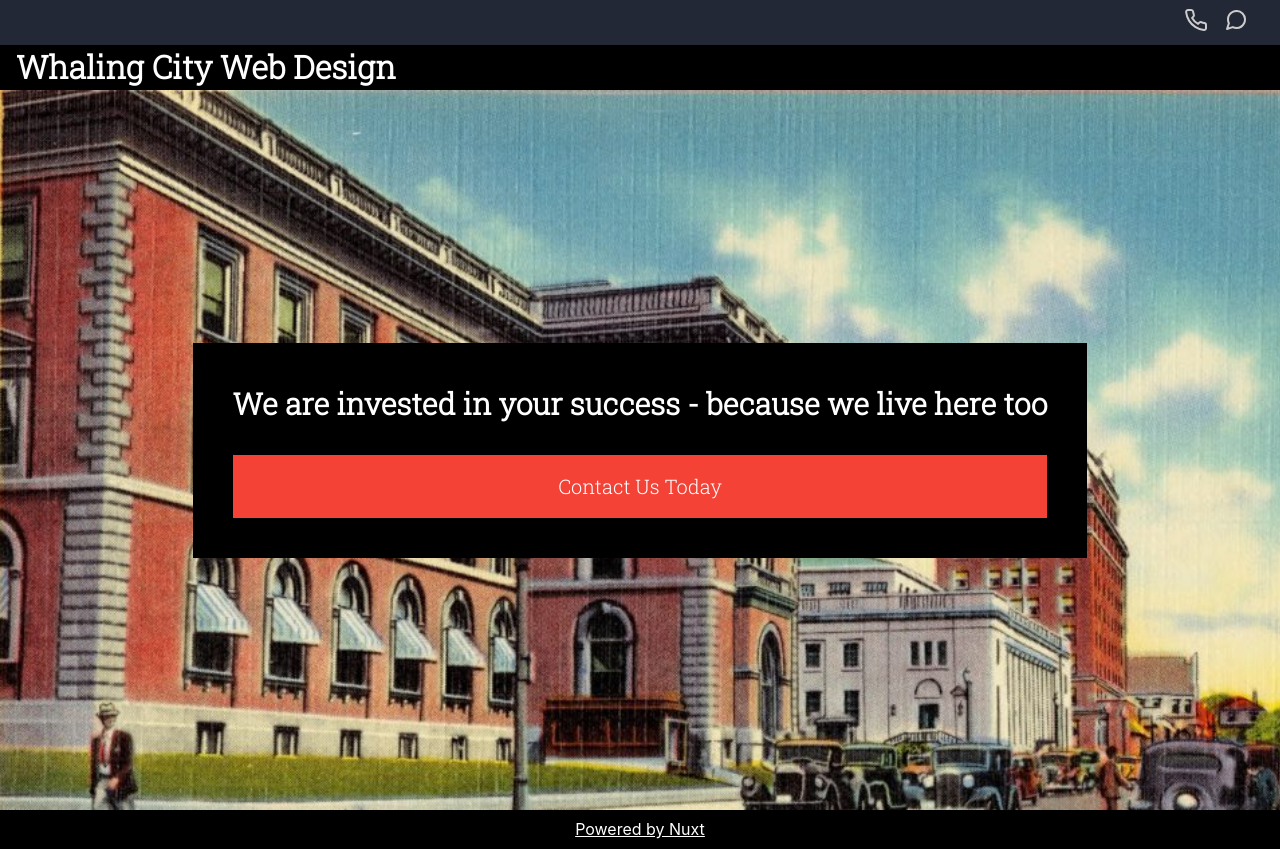
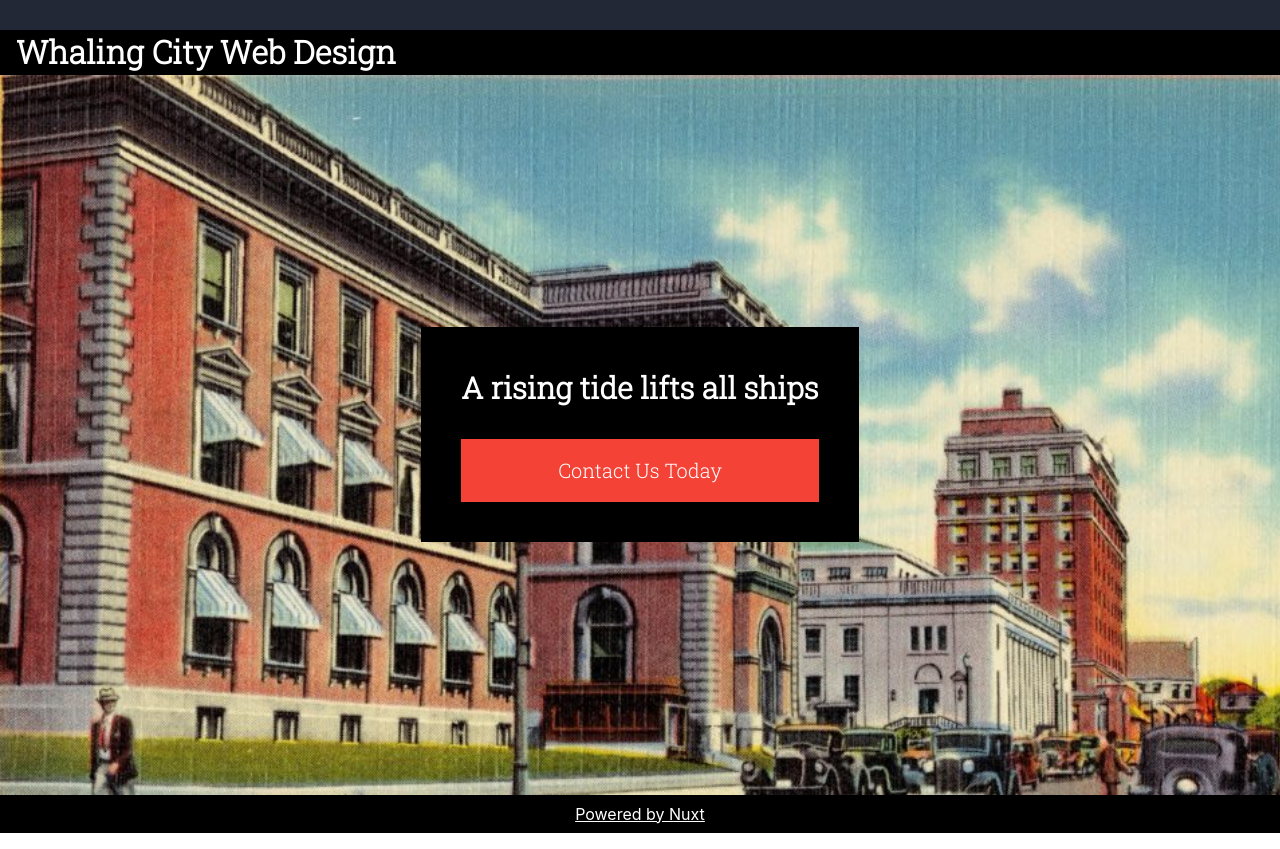
Before and after one commit to thewatermethod/whaling-nuxt, a Nuxt app: page / in a window 1280 px wide. Built offline with nearby package versions, Linux system fonts and the light colour scheme.

Commit message:
NOW were down to almost nothing

```diff
--- a/components/iconmenu.vue
+++ b/components/iconmenu.vue
@@ -1,69 +1,13 @@
 <template>
-  <div class="top-nav background-blue">
-    <ul>
-      <li>
-        <a href="tel:0000000">
-          <img src="~/assets/phone.svg" scale="0" />
-        </a>
-      </li>
-      <li>
-        <nuxt-link to="/contact/">
-          <img src="~/assets/message-circle.svg" scale="0" />
-        </nuxt-link>
-      </li>
-    </ul>
-  </div>
+  <div class="top-nav background-blue"></div>
 </template>
 
 <script>
-export default {
-  data: function () {
-    return {
-      showCookieWarning: false,
-    };
-  },
-
-  methods: {
-    closeMessage: function (event) {
-      document.cookie = "whalingcityweb=cookie";
-      event.target.parentNode.remove();
-    },
-  },
-
-  mounted() {
-    if (
-      !document.cookie
-        .split(";")
-        .filter((item) => item.includes("whalingcityweb=")).length
-    ) {
-      this.showCookieWarning = true;
-    }
-  },
-
-  props: [],
-};
+export default {};
 </script>
 
 <style scoped>
-span {
-  background: #666;
-  cursor: pointer;
-  float: left;
-  padding: 0.5em;
-  text-align: center;
-  width: 100%;
-}
-small {
-  font-weight: bold;
-}
-ul {
-  display: flex;
-  justify-content: flex-end;
-  margin: 0 1em;
-  padding: 0.5em;
-}
-
-ul li {
-  padding: 0 0.5em;
+.top-nav {
+  min-height: 30px;
 }
 </style>
--- a/pages/index.vue
+++ b/pages/index.vue
@@ -2,7 +2,7 @@
   <div>
     <main class="flex-box centered">
       <div class="background-black flex-box column">
-        <h2>We are invested in your success - because we live here too</h2>
+        <h2>A rising tide lifts all ships</h2>
         <button @click="chat" class="background-red roboto-slab">Contact Us Today</button>
       </div>
     </main>
```
